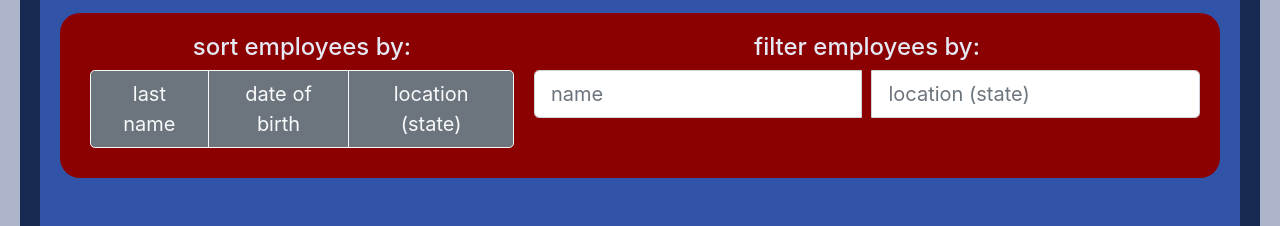
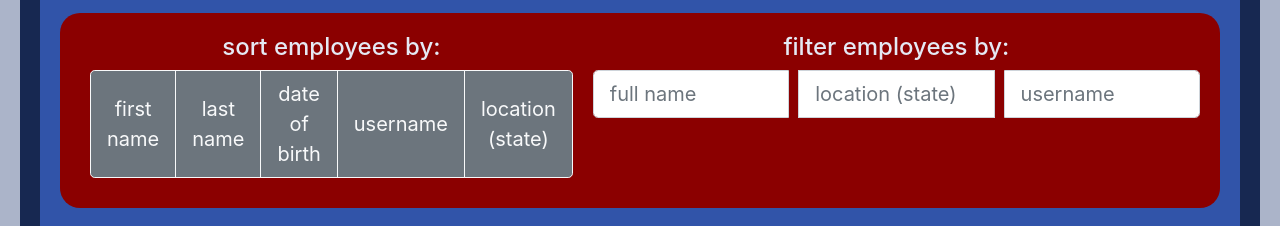
Before and after one commit to CrainDavis/EmployeeDirectory, a React (Create React App) app: page / in a window 1280 px wide. Shown: the part 316-542 px from the top of the page. Built offline with nearby package versions, Linux system fonts and the light colour scheme; no server answers.

Commit message:
add buttons & inputs; maybe a little too ambitious

```diff
--- a/src/components/SearchControls/index.js
+++ b/src/components/SearchControls/index.js
@@ -7,16 +7,19 @@ function SearchControls(props) {
             <div className="button-section">
                 <h4>sort employees by:</h4>
                 <div className="btn-group sort-btns" role="group" aria-label="Basic example">
+                    <button type="button" className="btn btn-outline-light btn-secondary btn-lg">first name</button>
                     <button type="button" className="btn btn-outline-light btn-secondary btn-lg">last name</button>
                     <button type="button" className="btn btn-outline-light btn-secondary btn-lg">date of birth</button>
+                    <button type="button" className="btn btn-outline-light btn-secondary btn-lg">username</button>
                     <button type="button" className="btn btn-outline-light btn-secondary btn-lg">location (state)</button>
                 </div>
             </div>
             <div className="button-section">
                 <h4>filter employees by:</h4>
                 <div className="input-group input-group-lg">
-                    <input type="text" class="form-control" placeholder="name"></input>
+                    <input type="text" class="form-control" placeholder="full name"></input>
                     <input type="text" class="form-control" placeholder="location (state)"></input>
+                    <input type="text" class="form-control" placeholder="username"></input>
                 </div>
             </div>
         </div>
```
